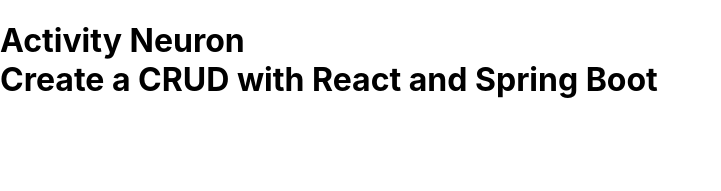
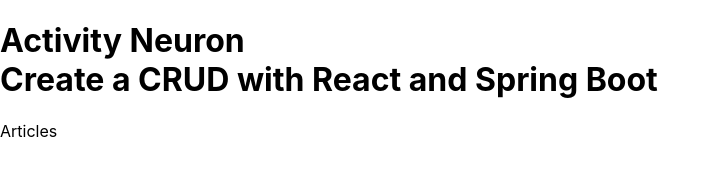
Before and after one commit to adrielalmeidap/exercicio-neuron, a React (Create React App) app in the folder frontend/: page / in a window 1280 px wide. Shown: the top 191 px of the page, without its empty margins (0-721 px from the left). Built offline with nearby package versions, Linux system fonts and the light colour scheme.

Commit message:
Structure frontend

```diff
--- a/frontend/package.json
+++ b/frontend/package.json
@@ -10,6 +10,8 @@
     "@types/node": "^16.18.3",
     "@types/react": "^18.0.24",
     "@types/react-dom": "^18.0.8",
+    "axios": "^1.1.3",
+    "class-validator": "^0.13.2",
     "react": "^18.2.0",
     "react-dom": "^18.2.0",
     "react-scripts": "5.0.1",
--- a/frontend/src/App.tsx
+++ b/frontend/src/App.tsx
@@ -1,4 +1,20 @@
+//import { Header } from './components/Header';
+import { Page, usePage } from './contexts/Page';
+
 const App = () => {
+  const { page } = usePage();
+
+  const renderSwitch = () => {
+    switch (page) {
+      case Page.Articles:
+        return <div>Articles</div>
+      case Page.Authors:
+        return <div>Authors</div>
+      default:
+        return '';
+    }
+  }
+
   return (
     <div className="App">
       <header>
@@ -7,6 +23,7 @@
           <div className="subtitle">Create a CRUD with React and Spring Boot</div>
         </h1>
       </header>
+      {renderSwitch()}
     </div>
   );
 }
--- /dev/null
+++ b/frontend/src/components/Header.tsx
@@ -0,0 +1,41 @@
+import { usePage, Page } from '../contexts/Page';
+
+export const Header: React.FC = () => {
+  const { page, setPage } = usePage();
+
+  const pageButton = (pageName: Page) => {
+    return (
+      <button
+        className={pageName === page ? 'active' : ''}
+        onClick={() => setPage(pageName)}
+      >
+        {pageName}
+      </button>
+    );
+  };
+
+  return (
+    <header>
+      <h1>
+        <div className="title">TypeScript CRUD</div>
+        <div className="subtitle">With React and TypeORM</div>
+      </h1>
+      <div className="navigation">
+        <div className="internal">
+          {pageButton(Page.Articles)}
+          {pageButton(Page.Authors)}
+        </div>
+        <div className="external">
+          <a
+            href="https://github.com/jp7internet/typescript-crud"
+            target="_blank"
+            rel="noreferrer"
+            className="button"
+          >
+            GitHub
+          </a>
+        </div>
+      </div>
+    </header>
+  );
+};
--- /dev/null
+++ b/frontend/src/contexts/Page.tsx
@@ -0,0 +1,29 @@
+import { createContext, useContext, useState} from 'react';
+
+export enum Page{
+    Articles = 'Articles',
+    Authors = 'Authors',
+}
+
+type ContextType = {
+    page: Page;
+    setPage: (page: Page) => void;
+}
+
+type Props = {
+    children: React.ReactNode
+ }
+
+const Context = createContext<ContextType>({
+    page: Page.Articles,
+    setPage: (page: Page) => console.warn('no page provider'),
+});
+
+export const usePage = () => useContext(Context);
+
+export const PageStore: React.FC<Props> = ({ children }) => {
+    const [page, setPage] = useState(Page.Articles);
+    return (
+        <Context.Provider value={{ page, setPage }}>{ children }</Context.Provider>
+    );
+};
--- a/frontend/src/index.tsx
+++ b/frontend/src/index.tsx
@@ -3,13 +3,16 @@
 import './index.css';
 import App from './App';
 import reportWebVitals from './reportWebVitals';
+import { PageStore } from './contexts/Page';
 
 const root = ReactDOM.createRoot(
   document.getElementById('root') as HTMLElement
 );
 root.render(
   <React.StrictMode>
-    <App />
+    <PageStore>
+      <App />
+    </PageStore>
   </React.StrictMode>
 );
 
```
Also changed, not shown: 1 other file (tests, documents, lock files or other folders).
